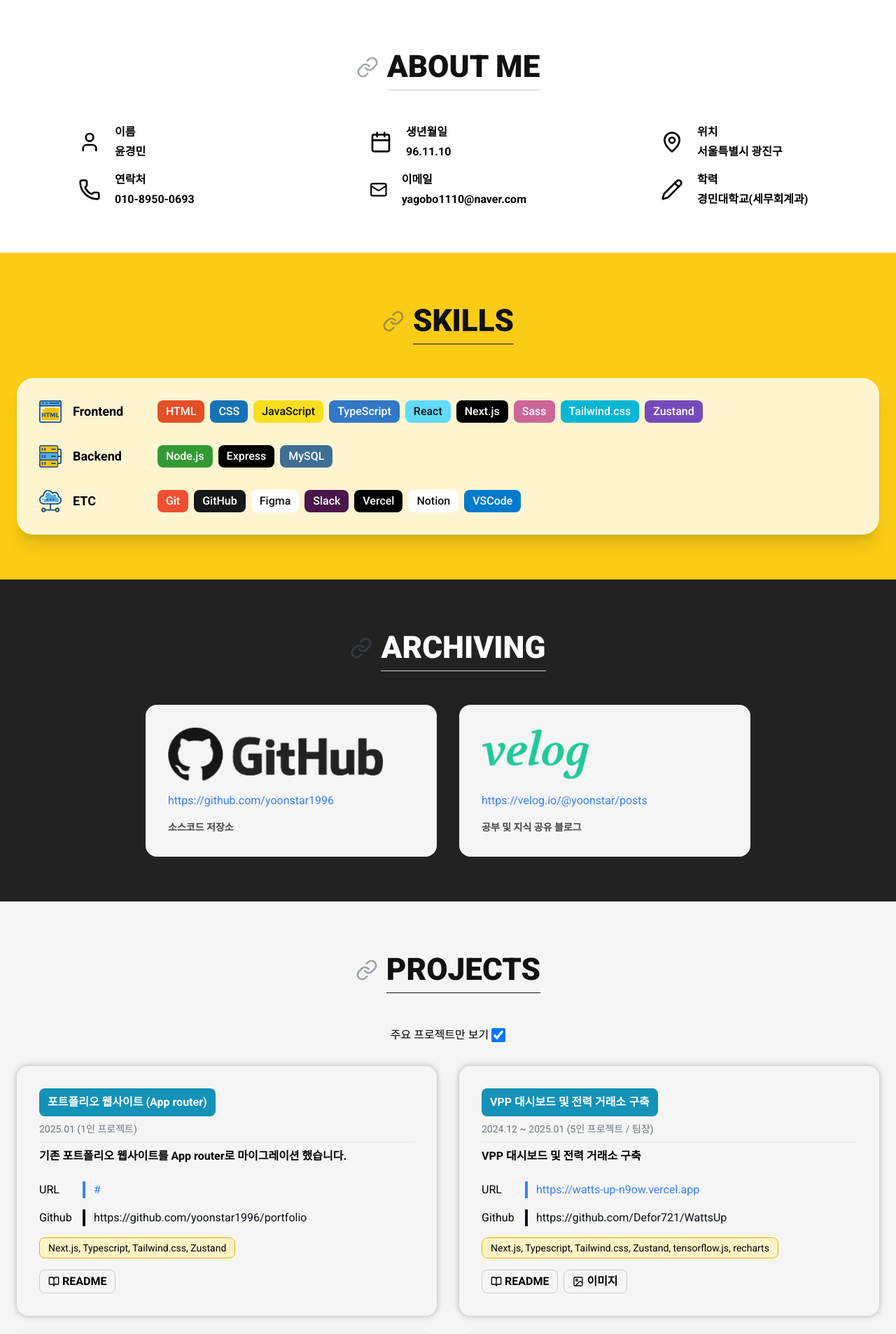
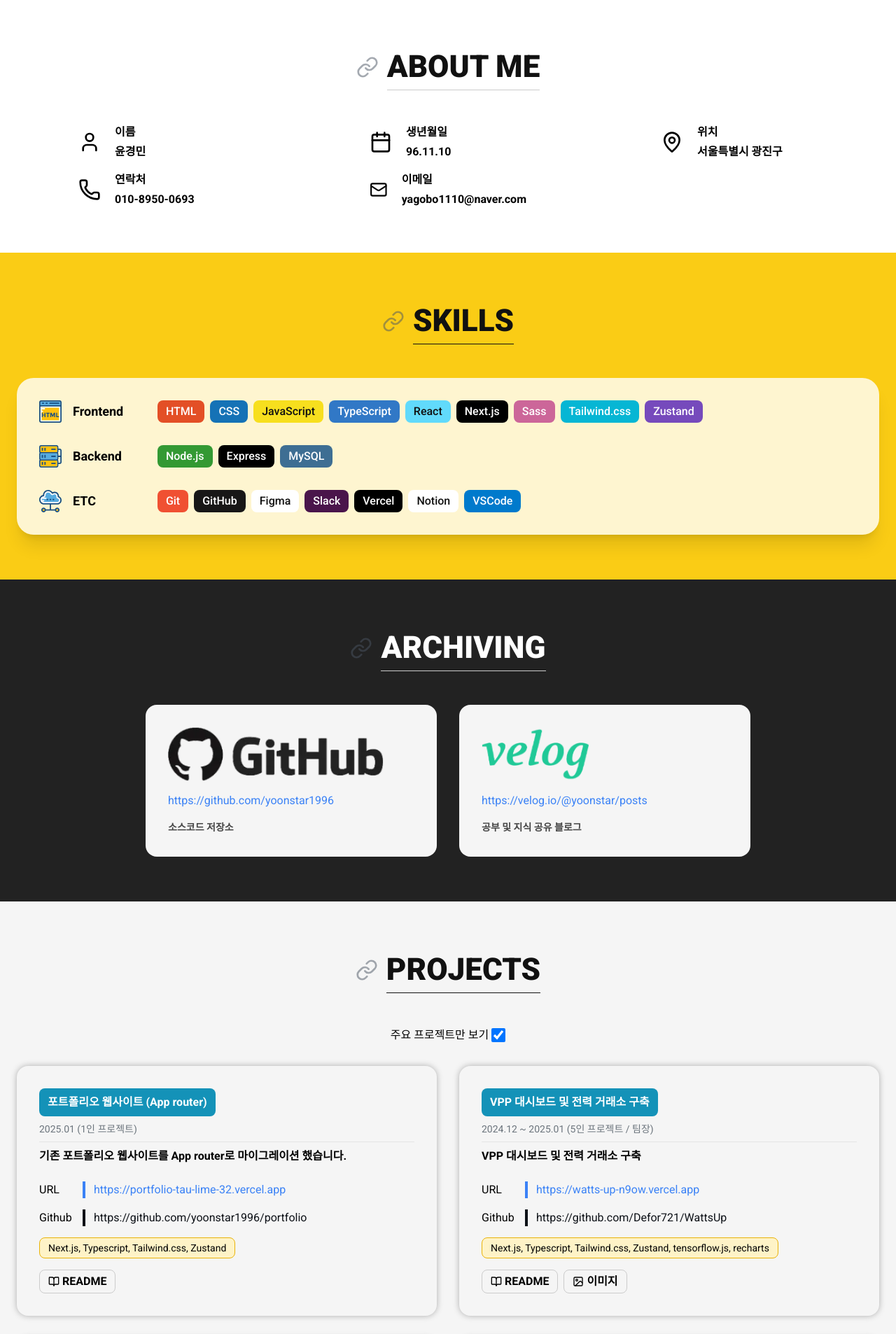
Before and after one commit to yoonstar1996/portfolio, a Next.js app: page / in a window 1280 px wide. Shown: the part 619-2525 px from the top of the page at 70% size. Built offline with nearby package versions, Linux system fonts and the light colour scheme.

Commit message:
[Feat] 포트폴리오 링크 추가

```diff
--- a/src/components/about-me/AboutMe.tsx
+++ b/src/components/about-me/AboutMe.tsx
@@ -18,11 +18,11 @@ function AboutMe() {
             value="yagobo1110@naver.com"
             Icon={Mail}
           />
-          <IntroduceCard
+          {/* <IntroduceCard
             label="학력"
             value="경민대학교(세무회계과)"
             Icon={Pencil}
-          />
+          /> */}
         </div>
       </div>
     </section>
--- a/src/data/ProjectData.ts
+++ b/src/data/ProjectData.ts
@@ -3,7 +3,7 @@ export const PortfolioProject = {
   title: "포트폴리오 웹사이트 (App router)",
   subTitle: "2025.01 (1인 프로젝트)",
   desc: "기존 포트폴리오 웹사이트를 App router로 마이그레이션 했습니다.",
-  url: "#",
+  url: "https://portfolio-tau-lime-32.vercel.app",
   github: "https://github.com/yoonstar1996/portfolio",
   skills: "Next.js, Typescript, Tailwind.css, Zustand",
   func: [
```
